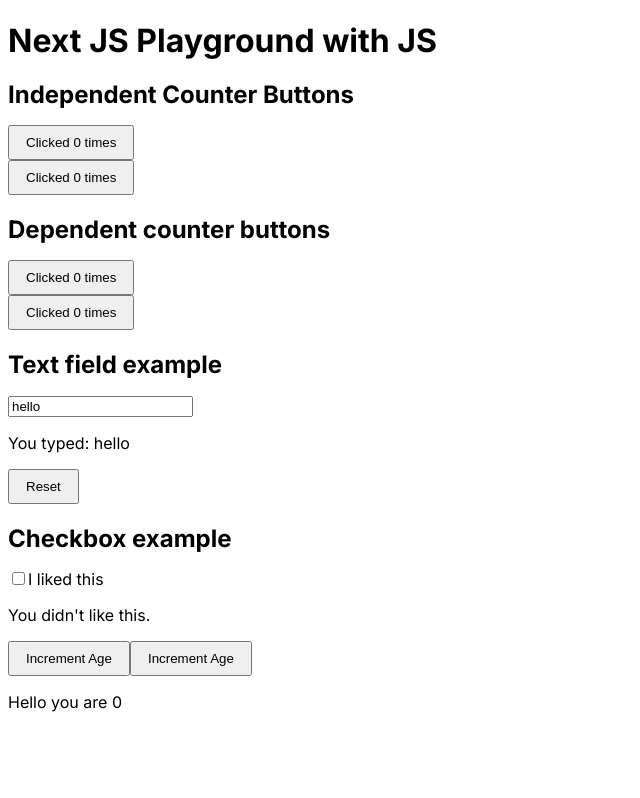
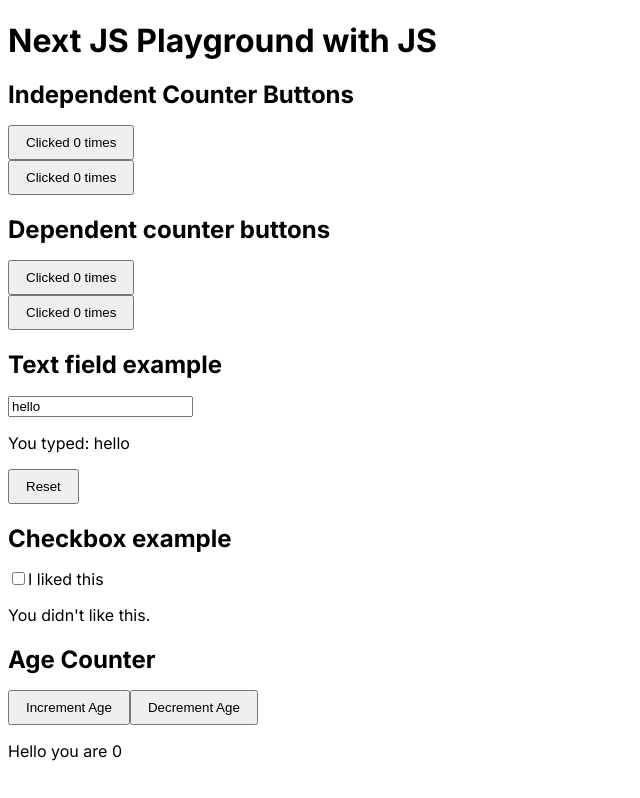
Before and after one commit to Sebasala/nextjs-playground-js, a Next.js app: page / in a window 1280 px wide. Shown: the whole page, without its empty margins (0-640 px from the left). Built offline with nearby package versions, Linux system fonts and the light colour scheme.

Commit message:
useReducer counter example

```diff
--- a/components/AgeCounter/index.js
+++ b/components/AgeCounter/index.js
@@ -1,8 +1,9 @@
 export default function AgeCounter({ age, incrementAge, decrementAge }) {
     return (
         <section>
+            <h2>Age Counter</h2>
             <button onClick={incrementAge}>Increment Age</button>
-            <button onClick={decrementAge}>Increment Age</button>
+            <button onClick={decrementAge}>Decrement Age</button>
             <p>Hello you are {age}</p>
         </section>
     )
```
Also changed, not shown: package.json (line endings or trailing spaces), 1 other file (tests, documents, lock files or other folders).
